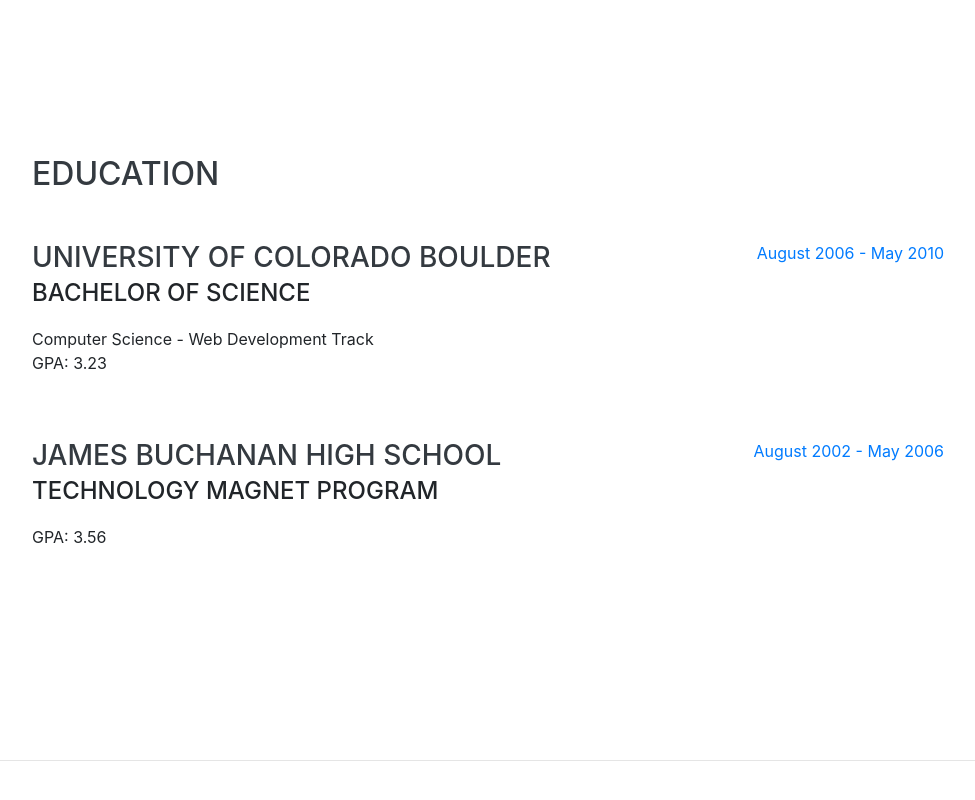
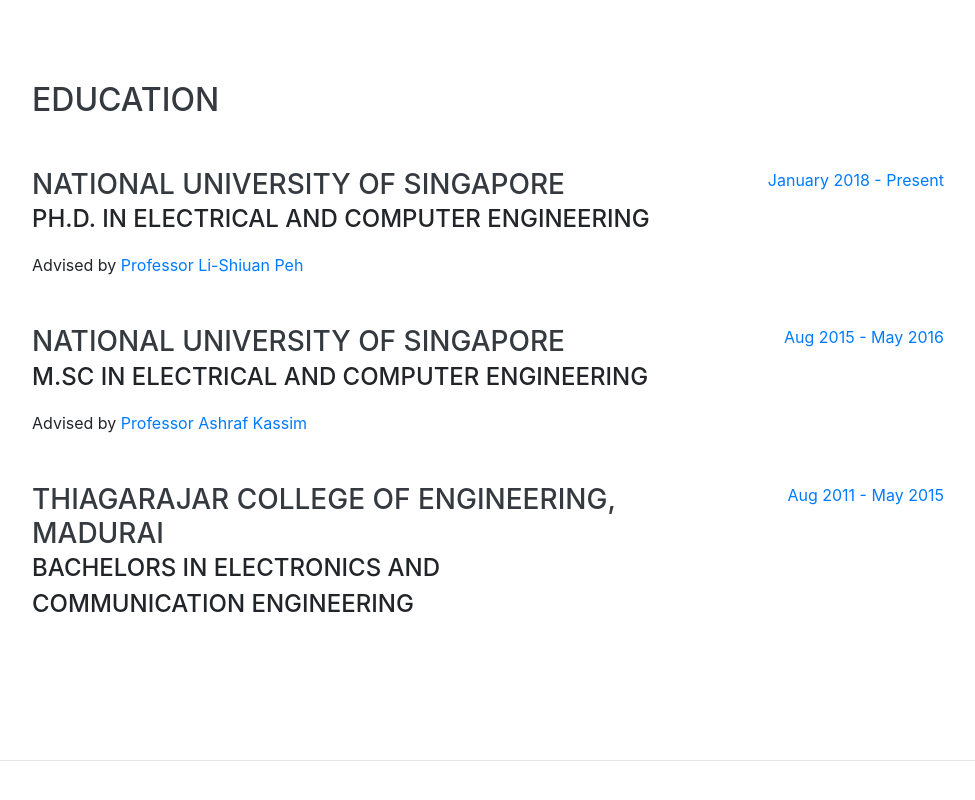
Before and after one commit to AnantaBalaji/anantabalaji.github.io, a website with bundled scripts: page index.html in a window 1280 px wide. Shown: the part 1935-2735 px from the top of the page, without its empty margins (288-1263 px from the left). Built offline with nearby package versions, Linux system fonts and the light colour scheme; files whose address does not match are found by name; a web font is replaced by a local one.

Commit message:
Update index.html

```diff
--- a/index.html
+++ b/index.html
@@ -149,24 +149,33 @@
 
         <div class="resume-item d-flex flex-column flex-md-row justify-content-between mb-5">
           <div class="resume-content">
-            <h3 class="mb-0">University of Colorado Boulder</h3>
-            <div class="subheading mb-3">Bachelor of Science</div>
-            <div>Computer Science - Web Development Track</div>
-            <p>GPA: 3.23</p>
+            <h3 class="mb-0">National University of Singapore</h3>
+            <div class="subheading mb-3">Ph.D. in Electrical and Computer Engineering</div>
+            <div>Advised by <a href="https://www.comp.nus.edu.sg/~peh/">Professor Li-Shiuan Peh </a></div>
           </div>
           <div class="resume-date text-md-right">
-            <span class="text-primary">August 2006 - May 2010</span>
+            <span class="text-primary">January 2018 - Present</span>
+          </div>
+        </div>
+
+        <div class="resume-item d-flex flex-column flex-md-row justify-content-between mb-5">
+          <div class="resume-content">
+            <h3 class="mb-0">National University of Singapore</h3>
+            <div class="subheading mb-3">M.Sc in Electrical and Computer Engineering</div>
+            <div>Advised by <a href="https://www.ece.nus.edu.sg/stfpage/eleashra/">Professor Ashraf Kassim </a></div>
+          </div>
+          <div class="resume-date text-md-right">
+            <span class="text-primary">Aug 2015 - May 2016</span>
           </div>
         </div>
 
         <div class="resume-item d-flex flex-column flex-md-row justify-content-between">
           <div class="resume-content">
-            <h3 class="mb-0">James Buchanan High School</h3>
-            <div class="subheading mb-3">Technology Magnet Program</div>
-            <p>GPA: 3.56</p>
+            <h3 class="mb-0">Thiagarajar College of Engineering, Madurai</h3>
+            <div class="subheading mb-3">Bachelors in Electronics and Communication Engineering</div>
           </div>
           <div class="resume-date text-md-right">
-            <span class="text-primary">August 2002 - May 2006</span>
+            <span class="text-primary">Aug 2011 - May 2015</span>
           </div>
         </div>
 
```
